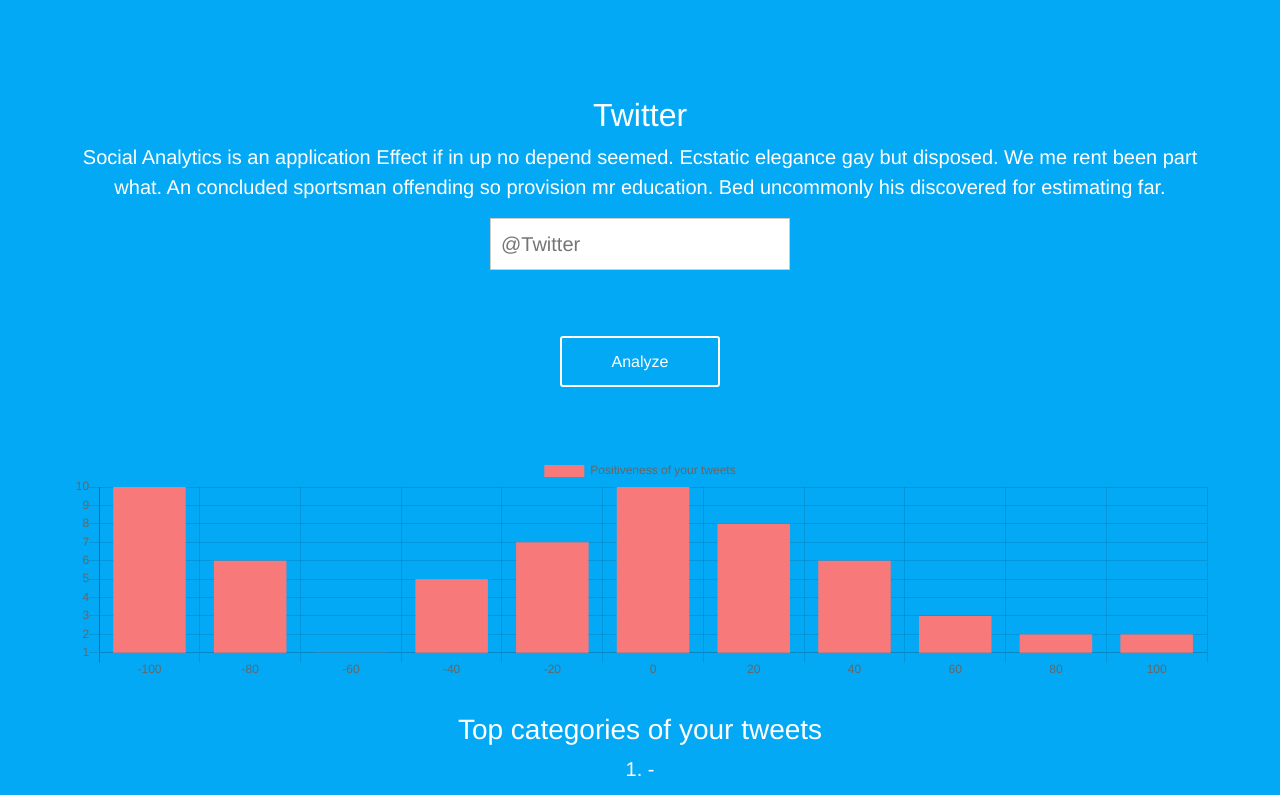
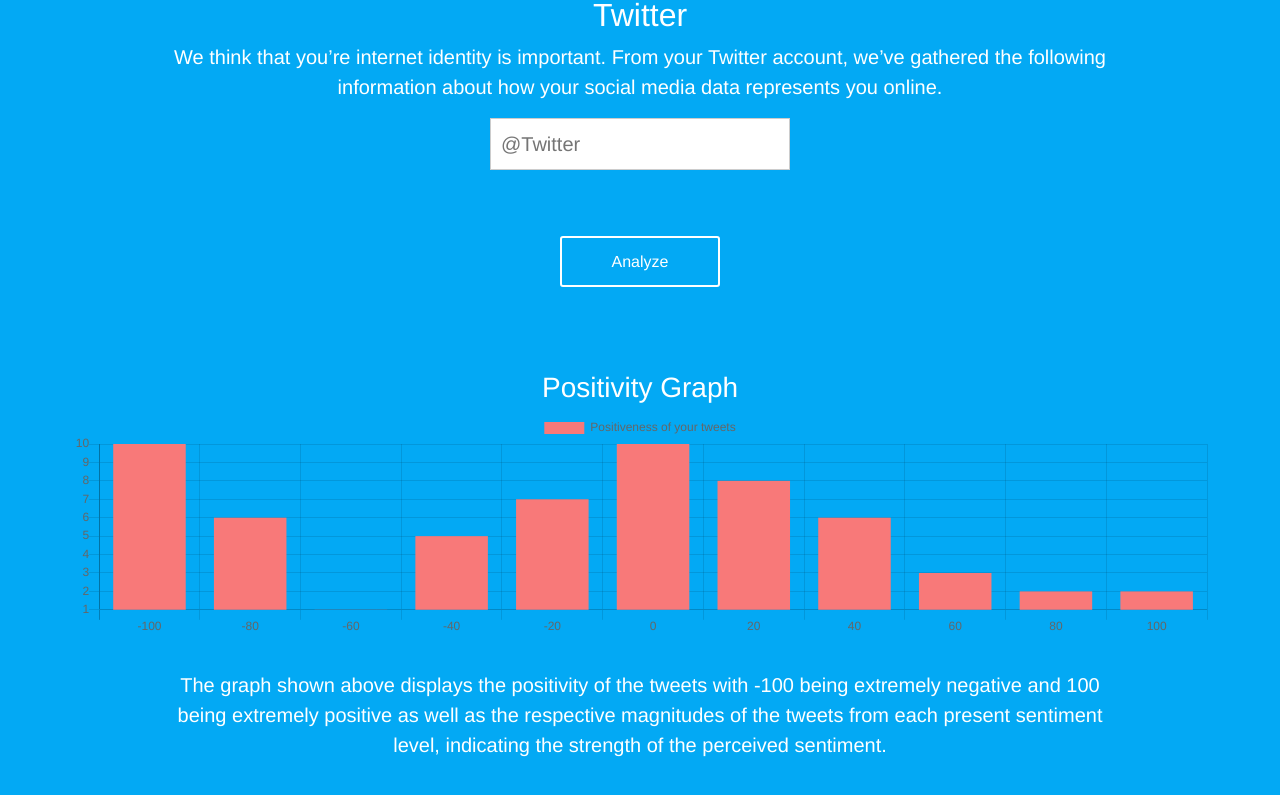
Before and after one commit to emma-wong/Social-Analytics, a Vue app in the folder social-analytics/: page / in a window 1280 px wide. Shown: the part 771-1566 px from the top of the page. Built offline with nearby package versions, Linux system fonts and the light colour scheme.

Commit message:
added descriptions for analytics result

```diff
--- a/social-analytics/src/App.vue
+++ b/social-analytics/src/App.vue
@@ -81,8 +81,8 @@
 #twitter_account{
     width: 100%;
     background-color: #03A9F4;
-    padding-top: 200px;
-    padding-bottom: 200px;
+    padding-top: 100px;
+    padding-bottom: 100px;
     color: white;
 }
 
--- a/social-analytics/src/components/Chart.vue
+++ b/social-analytics/src/components/Chart.vue
@@ -6,10 +6,25 @@
     extends: Bar,
     mixins: [mixins.reactiveProp], // Use reactiveProp
     props: {
-        chartData: Object // Get data chartData from parent component
+        chartData: Object, // Get data chartData from parent component
+        options: Object
     },
     mounted () {
-        this.renderChart(this.chartData)
+        this.renderChart(this.chartData, {scales:{
+                yAxes: [{
+                    scaleLabel: {
+                        display: true,
+                        labelString: 'Magnitude'
+                    }
+                }],
+                xAxes: [{
+                    scaleLabel: {
+                        display: true,
+                        labelString: 'Positivity'
+                    }
+                }]
+            }
+        })
     }
 }
 </script>
--- a/social-analytics/src/components/LanguageAPI.vue
+++ b/social-analytics/src/components/LanguageAPI.vue
@@ -4,15 +4,29 @@
             <div class="row">
                 <div class=".col-xs-8 .col-xs-offset-2">
                     <h2>Twitter</h2>
-                    <p>Social Analytics is an application Effect if in up no depend seemed. Ecstatic elegance gay but disposed. We me rent been part what. An concluded sportsman offending so provision mr education. Bed uncommonly his discovered for estimating far.  </p>
+                    <div class = row>
+                        <p class="col-lg-10 offset-lg-1">We think that you’re internet identity is important. From your Twitter account, we’ve gathered the following information about how your social media data represents you online. </p>
+                    </div>
 
                     <div class="form-group">
                         <input class="form-control, text" v-model="user_id" placeholder="@Twitter"><br><br>
                     </div>
-                    <button class="cp_btn" v-on:click="getTweet">Analyze</button><br><br>
-                    <h2>{{ something }}</h2><br>
+                    <button class="cp_btn" v-on:click="getTweet" v-scroll-to="'#result'">Analyze</button><br><br>
+
+                    <h2 id="result">{{ something }}</h2><br>
+
+                    <p>{{ overallDescription1 }}<strong>{{ overallDescription2 }}</strong>{{ overallDescription3 }}</p>
+
+                    <h3>Positivity Graph</h3>
                     <Chart :width="50" :height="10" :chartData="chartData"/><br>
+
+                    <div class = "row">
+                        <p class="col-lg-10 offset-lg-1">The graph shown above displays the positivity of the tweets with -100 being extremely negative and 100 being extremely positive as well as the respective magnitudes of the tweets from each present sentiment level, indicating the strength of the perceived sentiment.</p>
+                    </div>
+
+                    <p>{{ sentimentAverage }}</p>
                     <h3>Top categories of your tweets</h3>
+                    <p>These are the top three categories that the content of your tweets can be associated with.</p>
                     <p>1. {{ tweetTopCategories[0].category }}</p>
                     <p>2. {{ tweetTopCategories[1].category }}</p>
                     <p>3. {{ tweetTopCategories[2].category }}</p>
@@ -46,7 +60,10 @@
             tweetCategories: [],
             tweetTopCategories: [{"category":"-", "confidence":"-"}, // top 3 categories
                 {"category":"-", "confidence":"-"},
-                {"category":"-", "confidence":"-"}]
+                {"category":"-", "confidence":"-"}],
+            overallDescription1: "",
+            overallDescription2: "",
+            overallDescription3: ""
         }
     },
     methods: {
@@ -87,7 +104,8 @@
                     this.something = "error";
                 }
             }
-            this.something = "process completed!!";
+            this.something = "Result";
+            this.calcAverageSentiment();
             this.findTopCategories();
             this.updateChartData();
         },
@@ -142,6 +160,27 @@
                 }
             ]
           }
+        },
+        calcAverageSentiment: function () {
+            let sum = 0;
+            for ( let dataNum = 0; dataNum <= 20; dataNum++ ) {
+                sum += this.chartDataHist[dataNum];
+            }
+            let sentimentAverage = sum / this.dataCount;
+
+            this.overallDescription1 = 'Overall, your social media data portrays you as a ';
+
+            if ( sentimentAverage < -0.5 )
+                this.overallDescription2= "extremely negative";
+            else if ( sentimentAverage < 0 )
+                this.overallDescription2 = "moderately negative";
+            else if ( sentimentAverage < 0.5 )
+                this.overallDescription2 = "moderately positive";
+            else
+                this.overallDescription2 = "extremely positive";
+
+            this.overallDescription3 = ' user.';
+
         },
         findTopCategories: function () {
             // find top 3
```
